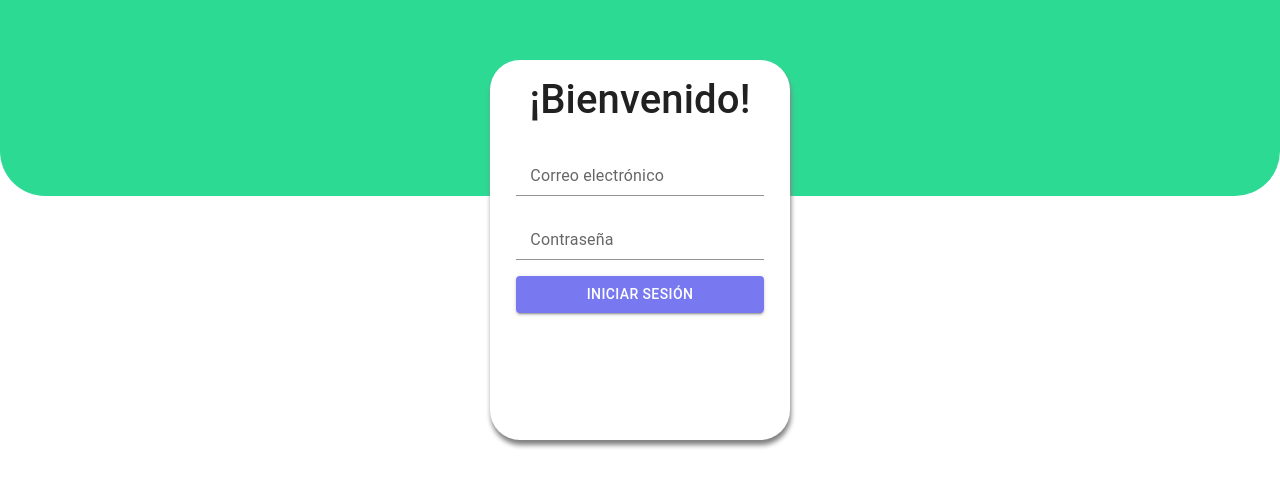
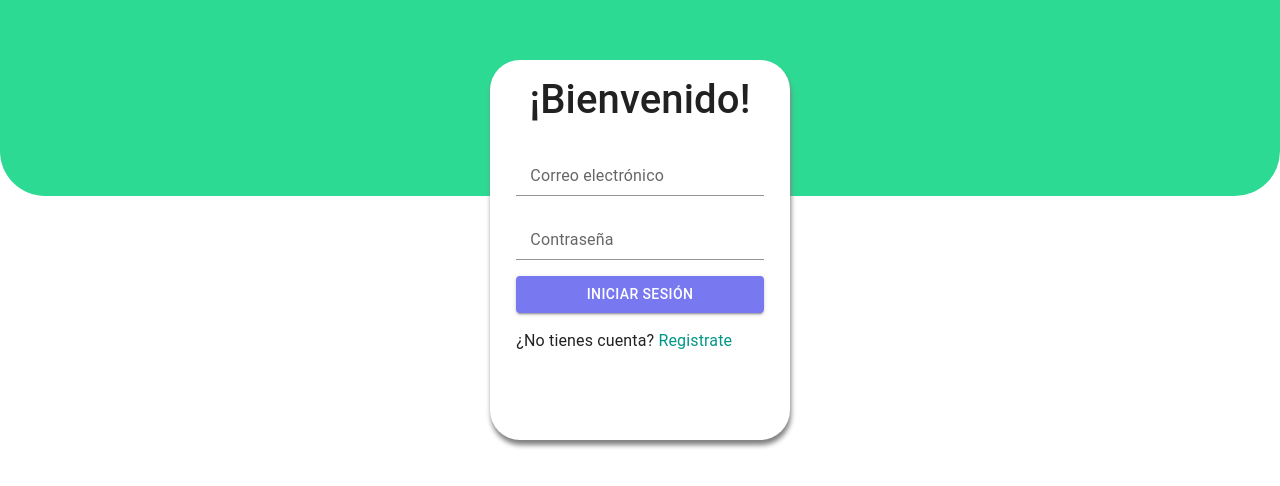
Before and after one commit to checalo-mx/front-end, a React (Create React App) app: page / in a window 1280 px wide. Shown: the part 124-610 px from the top of the page. Built offline with nearby package versions, Linux system fonts and the light colour scheme.

Commit message:
Añadiendo leyenda de '¿No tienes cuenta? Resgistrate'

```diff
--- a/src/Components/Login/Login.jsx
+++ b/src/Components/Login/Login.jsx
@@ -10,6 +10,7 @@ import { grid } from "@mui/system";
 import CardTitle from "../Titles/CardTitle";
 import { useState } from "react";
 import { isValidDateValue } from "@testing-library/user-event/dist/utils";
+import Link from '@mui/material/Link';
 
 const Login = (props) => {
   const [email, setEmail] = useState("");
@@ -69,6 +70,9 @@ const Login = (props) => {
                 type="submit"
               />
             </Grid>
+            <Grid item xs={10}>
+              <p>¿No tienes cuenta? <Link href="#" color="primary" underline="none">Registrate</Link></p>
+            </Grid>
           </Grid>
         </form>
       </MainCard>
```
